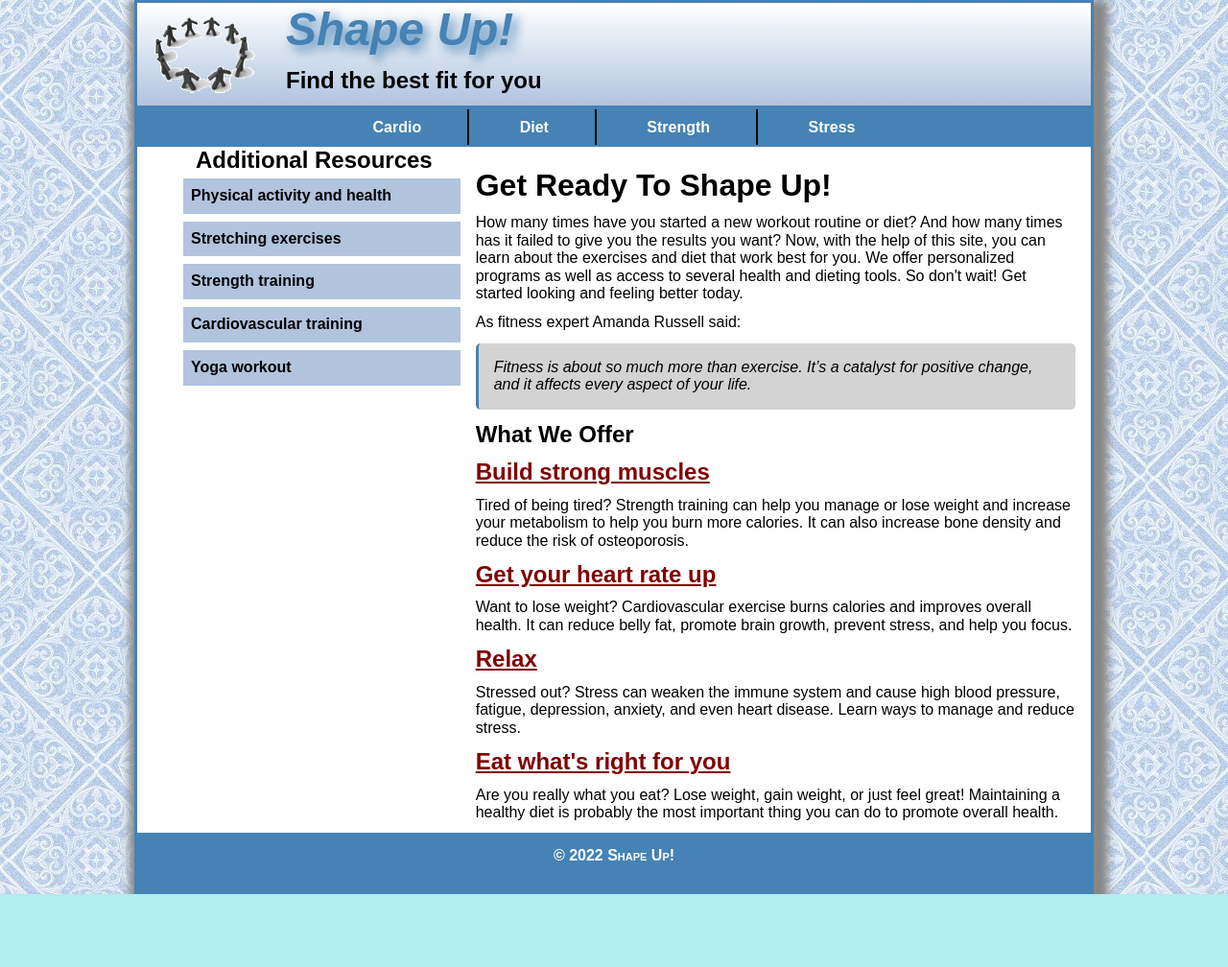
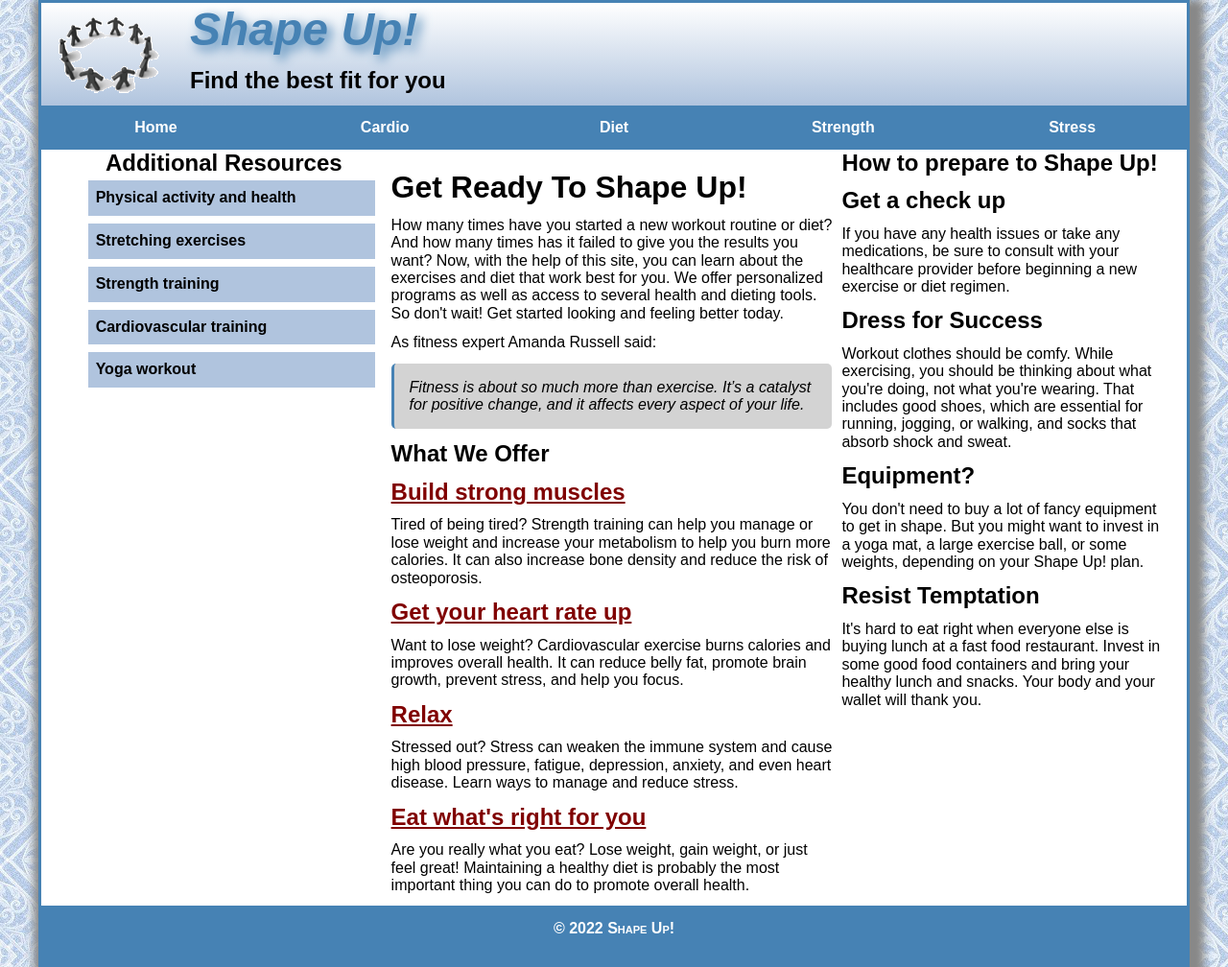
Before and after one commit to Tdubs016/ShapeUp, a plain HTML site: page index.html in a window 1280 px wide. Shown: the whole page at 96% size. Before the commit the page ends 932 px from the top, so only its background shows below. Drawn offline with Linux system fonts and the light colour scheme; files whose address does not match are found by name.

Commit message:
Add files via upload

```diff
--- a/index.html
+++ b/index.html
@@ -20,14 +20,40 @@
 
 	<nav id="nav_menu">
 		<ul>
+			<li><a href="index.html">Home</a> </li>
 			<li><a href="cardio/index.html">Cardio</a></li>
-			<li><a href="diet/index.html">Diet</a></li>
+			<li><a href="diet/index.html">Diet</a>
+			<ul>
+				<li><a href="diet/bmi.html">BMI</a></li>
+				<li><a href="diet/calories.html">Calories</a></li>
+				<li><a href="diet/meals.html">Meals</a> </li>
+			</ul>
+			</li>
 			<li><a href="strength/index.html">Strength</a></li>
-			<li id="last"><a href="stress/index.html">Stress</a></li>
+			<li id="last"><a href="stress/index.html">Stress</a>
+			<ul>
+				<li><a href="stress/meditate.html">Meditate</a></li>
+				<li><a href="stress/tips.html">Tips</a></li>
+				<li><a href="stress/vipassana.html">Vipassana</a></li>
+			</ul>
+			</li>
 		</ul>
 	</nav>
 
 	<main>
+
+	<aside id="leftaside">
+		<nav id="nav_list">
+		<h2>Additional Resources</h2>
+		<ul>
+			<li><a href="https://www.cdc.gov/physicalactivity/basics/pa-health/index.htm" target="_blank">Physical activity and health</a></li>
+			<li><a href="https://www.self.com/gallery/essential-stretches-slideshow" target="_blank">Stretching exercises</a></li>
+			<li><a href="https://www.mayoclinic.org/healthy-lifestyle/fitness/in-depth/strength-training/art-20046670" target="_blank">Strength training</a></li>
+			<li><a href="https://www.healthline.com/health/fitness-exercise/cardio-exercises-list" target="_blank">Cardiovascular training</a></li>
+			<li><a href="https://www.self.com/gallery/power-yoga-workout" target="_blank">Yoga workout</a></li>
+		</ul>
+		</nav>
+	</aside>
 
 	<section>
 
@@ -59,17 +85,18 @@
 
 	</section>
 
-	<aside>
-		<nav id="nav_list">
-		<h2>Additional Resources</h2>
-		<ul>
-			<li><a href="https://www.cdc.gov/physicalactivity/basics/pa-health/index.htm" target="_blank">Physical activity and health</a></li>
-			<li><a href="https://www.self.com/gallery/essential-stretches-slideshow" target="_blank">Stretching exercises</a></li>
-			<li><a href="https://www.mayoclinic.org/healthy-lifestyle/fitness/in-depth/strength-training/art-20046670" target="_blank">Strength training</a></li>
-			<li><a href="https://www.healthline.com/health/fitness-exercise/cardio-exercises-list" target="_blank">Cardiovascular training</a></li>
-			<li><a href="https://www.self.com/gallery/power-yoga-workout" target="_blank">Yoga workout</a></li>
-		</ul>
-		</nav>
+	<aside id="rightaside">
+		<h2>How to prepare to Shape Up!</h2>
+		<h3>Get a check up</h3>
+		<p>If you have any health issues or take any medications, be sure to consult with your healthcare provider before beginning a new exercise or diet regimen.</p>
+		<h3>Dress for Success</h3>
+		<p>Workout clothes should be comfy. While exercising, you should be thinking about what you're doing, not what you're wearing. That includes good shoes, which are essential for running, jogging, or walking, and socks that absorb shock and sweat.</p>
+		<h3>Equipment?</h3>
+		<p>You don't need to buy a lot of fancy equipment to get in shape. But you might want to invest in a yoga mat, a large exercise ball, or some weights, depending on your Shape Up! plan.
+		</p>
+		<h3>Resist Temptation</h3>
+		<p>It's hard to eat right when everyone else is buying lunch at a fast food restaurant. Invest in some good food containers and bring your healthy lunch and snacks. Your body and your wallet will thank you.</p>
+
 	</aside>
 
 	</main>
--- a/styles/main.css
+++ b/styles/main.css
@@ -19,7 +19,7 @@
 body {
     font-family: Arial, Helvetica, sans-serif;
     font-size: 100%;
-    max-width: 1000px;
+    max-width: 1200px;
     width: 100%;
     margin: 0 auto;
     border: 3px solid steelblue;
@@ -48,7 +48,7 @@ header h2 {
     text-shadow: 5px 5px 12px;
 }
 
-/* horizonatal inline navigation menu*/
+/* horizonatal inline navigation menu
 #nav_menu{
     margin: 0;
 
@@ -72,7 +72,7 @@ header h2 {
     padding-bottom: 10px;
     padding-left: 3em;
     padding-right: 3em;
-    /*padding: 10px 3em; would work too */
+
 
 }
 
@@ -93,7 +93,61 @@ header h2 {
 #nav_menu ul li:hover{
 
 }
+*/
 
+/* Nav menu vertical navigation start */
+
+#nav_menu{
+    border-bottom: 2px solid steelblue;
+}
+
+#nav_menu ul{
+    margin: 0;
+    padding: 0;
+    list-style-type: none;
+    position: relative;
+}
+
+#nav_menu ul li{
+    float: left;
+    width: 20%;
+}
+
+#nav_menu ul li a{
+    text-align: center;
+    display: block;
+    padding: .7em 0;
+    background-color: steelblue;
+    font-weight: bold;
+    color: white;
+    text-decoration: none;
+}
+
+#nav_menu ul ul{
+    display: none;
+    position: absolute;
+    top: 100%;
+    width: 100%;
+}
+
+#nav_menu ul ul li{
+    float: none;
+}
+
+#nav_menu ul li:hover > ul{
+    display: block;
+}
+
+#nav_menu > ul::after{
+    content: "";
+    clear: both;
+    display: block;
+}
+
+#nav_menu ul li a:hover{
+    background-color: lightsteelblue;
+}
+/* Nav menu vertical navigation stop */
 
 
 main{
@@ -102,7 +156,7 @@ main{
 }
 
 aside{
-    width: 35%;
+    width: 30%;
 
 }
 
@@ -138,9 +192,18 @@ aside{
 }
 
 section{
-    width: 65%;
+    width: 40%;
+    float: left;
+    padding-right: 5px;
+}
+
+#leftaside{
+    float: left;
+}
+
+#rightaside{
     float: right;
-
+    padding-left: 5px;
 }
 
 blockquote{
```
